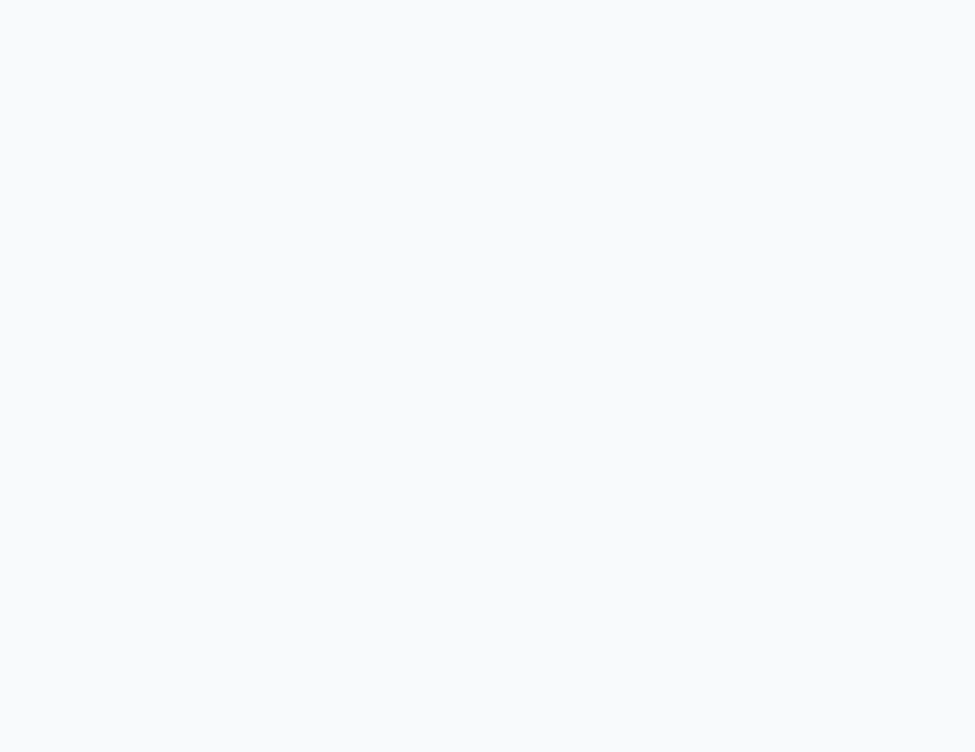
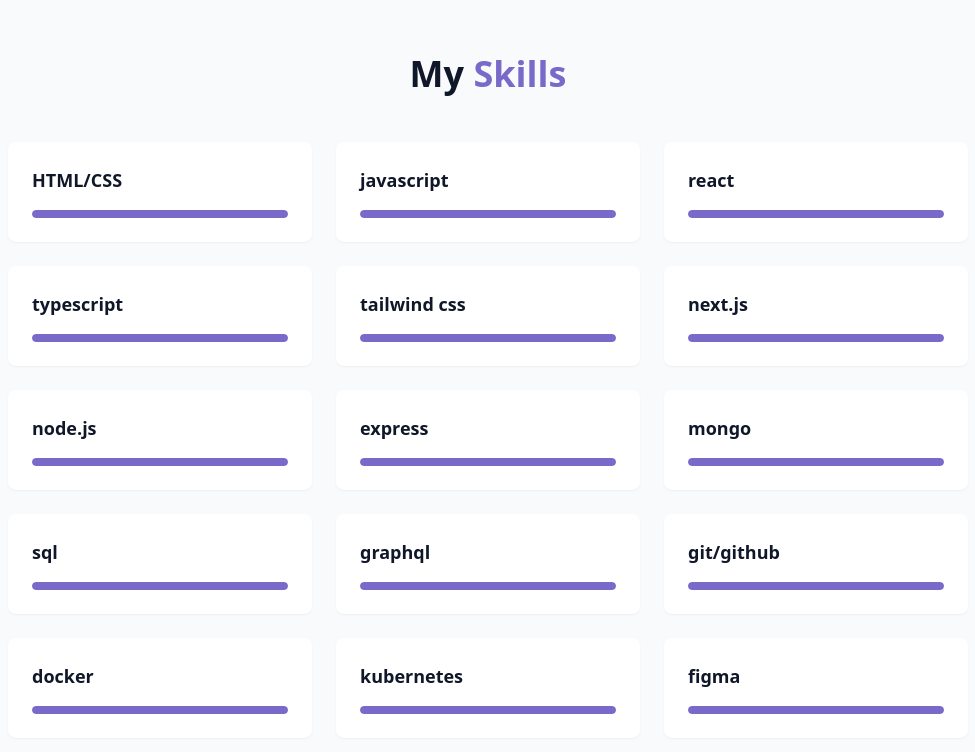
Before and after one commit to nimishaagnihotri01/Portfolio, a React (Vite) app in the folder portfolio/: page / in a window 1280 px wide. Shown: the part 1692-2444 px from the top of the page, without its empty margins (152-1127 px from the left). Before the commit the page ends 1650 px from the top, so only its background shows below. Built offline with nearby package versions, Linux system fonts and the light colour scheme.

Commit message:
created skills section

```diff
--- a/portfolio/src/components/SkillsSection.jsx
+++ b/portfolio/src/components/SkillsSection.jsx
@@ -10,20 +10,38 @@ const skills=[
     {name:"next.js", level: 80, category:"frontend"},
 
     //backend
-    {name:"node.js", level: 95, category:"backend"},
-    {name:"express", level: 95, category:"backend"},
-    {name:"mongo", level: 95, category:"backend"},
-    {name:"sql", level: 95, category:"backend"},
-    {name:"", level: 95, category:"backend"},
+    {name:"node.js", level: 80, category:"backend"},
+    {name:"express", level: 75, category:"backend"},
+    {name:"mongo", level: 70, category:"backend"},
+    {name:"sql", level: 65, category:"backend"},
+    {name:"graphql", level: 60, category:"backend"},
 
     //tools
-    {name:"HTML/CSS", level: 95, category:"frontend"},
-    {name:"HTML/CSS", level: 95, category:"frontend"},
-    {name:"HTML/CSS", level: 95, category:"frontend"},
-    {name:"HTML/CSS", level: 95, category:"frontend"},
+    {name:"git/github", level: 90, category:"tools"},
+    {name:"docker", level: 70, category:"tools"},
+    {name:"kubernetes", level: 85, category:"tools"},
+    {name:"figma", level: 95, category:"tools"},
 ];
 
 
 export const SkillsSection=()=>{
-    return <section></section>;
+    return <section id="skills" className="py-24 px-4 relative bg-secondary/30">
+        <div className="container mx-auto max-w-5xl">
+            <h2 className="text-3xl md:text-4xl font-bold mb-12 text-center">
+                My <span className="text-primary">Skills</span>
+            </h2>
+            <div className="grid grid-cols-1 sm:grid-cols-2 lg:grid-cols-3 gap-6">
+                {skills.map((skill, key)=>(
+                    <div key={key} className="bg-card p-6 rounded-lg shadow-xs card-hover">
+                        <div className="text-left mb-4">
+                            <h3 className="font-semibold text-lg">{skill.name}</h3>
+                        </div>
+                        <div className="w-full bg-secondary/50 h-2 rounded-full overflow-hidden">
+                        <div className="bg-primary h-2 rounded-full origin-left animate-[grow_1.5s_ease-out"/>
+                        </div>
+                    </div>
+                ))}
+            </div>
+        </div>
+    </section>;
 };
```
